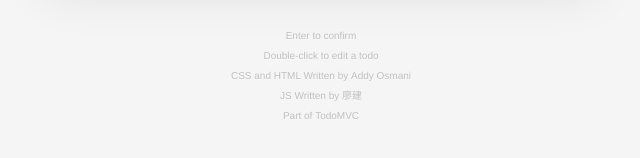
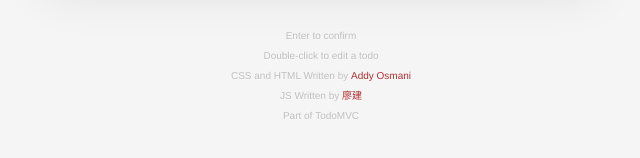
Before and after one commit to lrnman/todo, a website: page index.html in a window 1280 px wide. Shown: the part 230-388 px from the top of the page, 319-959 px from the left. Drawn offline with Linux system fonts and the light colour scheme.

Commit message:
add color to <a>

```diff
--- a/index.html
+++ b/index.html
@@ -42,8 +42,8 @@
 		<footer class="info">
 			<p>Enter to confirm</p>
 			<p>Double-click to edit a todo</p>
-			<p>CSS and HTML Written by <a href="https://github.com/addyosmani">Addy Osmani</a></p>
-			<p>JS Written by 廖建</p>
+			<p>CSS and HTML Written by <a href="https://github.com/addyosmani" style="color: rgb(175,47,47);">Addy Osmani</a></p>
+			<p>JS Written by <a href="https://g.55to.top" style="color: rgb(175,47,47);">廖建</a></p>
 			<p>Part of <a href="http://todomvc.com">TodoMVC</a></p>
 		</footer>
 
```
